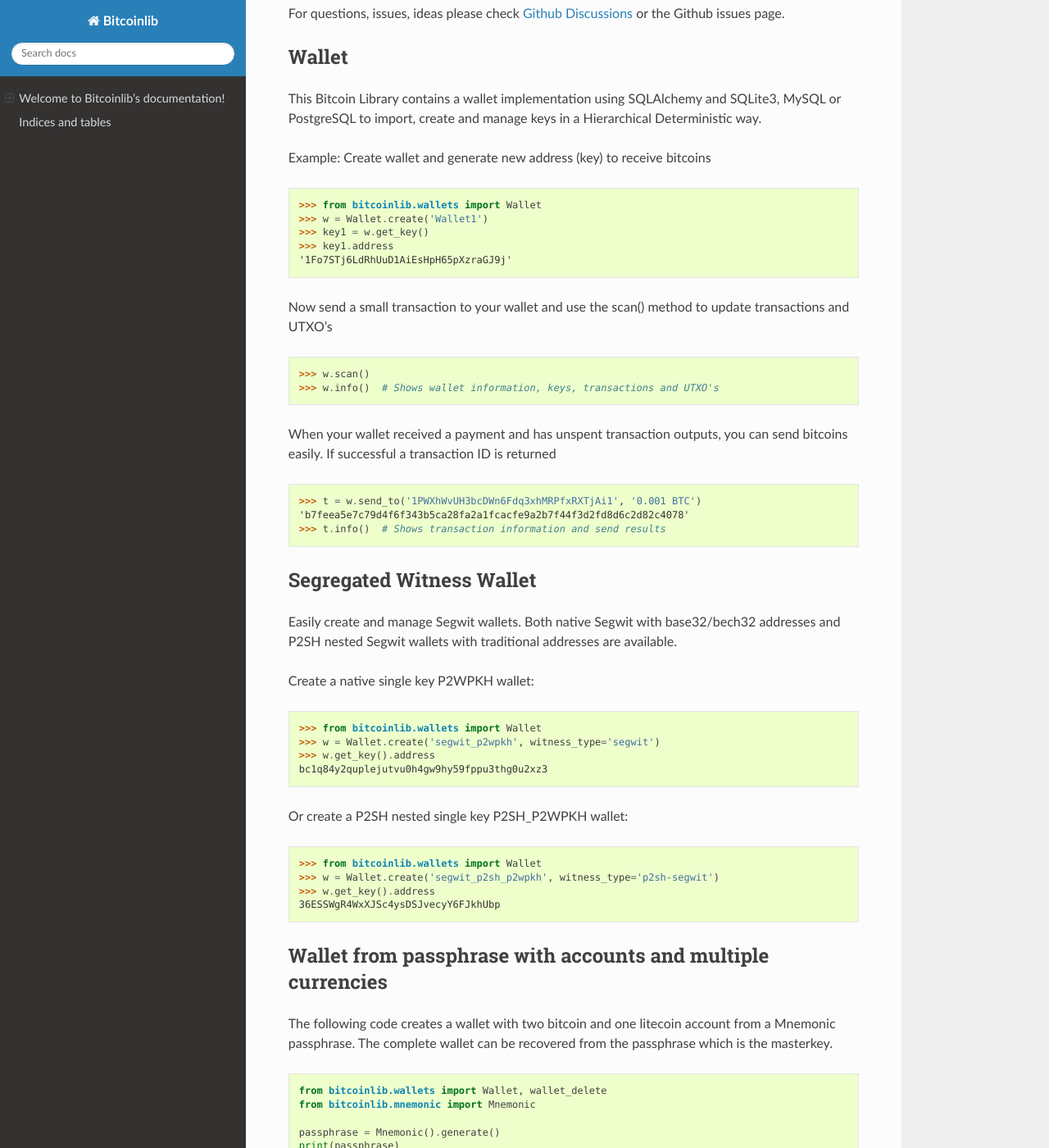
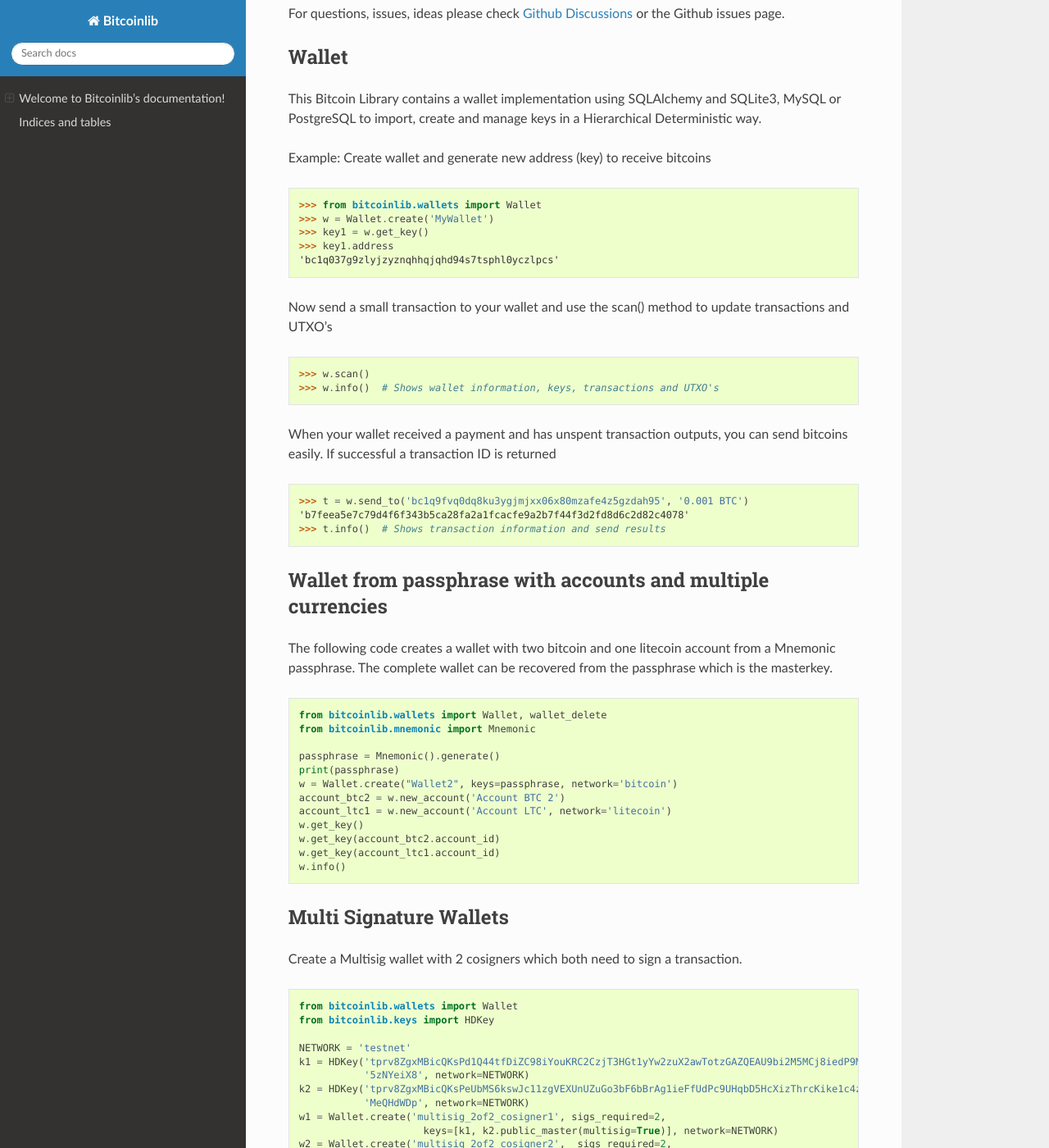
Before and after one commit to 1200wd/bitcoinlib, a Sphinx documentation site: the page built from docs/index.rst, in a window 1280 px wide and 1400 px high, scrolled down 347 px. Shown: the whole window at 82% size. Built offline with Sphinx 7.4.7 and the Read the Docs theme 3.1.0, drawn with Linux system fonts in a browser that asks for light colours; pages that are not in the unit, such as notebooks, are missing from menus; some of the changed text lies outside the part shown.

Commit message:
Update to segwit addresses or main docu page

```diff
--- a/docs/index.rst
+++ b/docs/index.rst
@@ -27,10 +27,10 @@
 .. code-block:: pycon
 
    >>> from bitcoinlib.wallets import Wallet
-   >>> w = Wallet.create('Wallet1')
+   >>> w = Wallet.create('MyWallet')
    >>> key1 = w.get_key()
    >>> key1.address
-   '1Fo7STj6LdRhUuD1AiEsHpH65pXzraGJ9j'
+   'bc1q037g9zlyjzyznqhhqjqhd94s7tsphl0yczlpcs'
 
 Now send a small transaction to your wallet and use the scan() method to update transactions and UTXO's
 
@@ -44,35 +44,10 @@
 
 .. code-block:: pycon
 
-    >>> t = w.send_to('1PWXhWvUH3bcDWn6Fdq3xhMRPfxRXTjAi1', '0.001 BTC')
+    >>> t = w.send_to('bc1q9fvq0dq8ku3ygjmjxx06x80mzafe4z5gzdah95', '0.001 BTC')
     'b7feea5e7c79d4f6f343b5ca28fa2a1fcacfe9a2b7f44f3d2fd8d6c2d82c4078'
     >>> t.info()  # Shows transaction information and send results
 
-
-
-Segregated Witness Wallet
--------------------------
-
-Easily create and manage Segwit wallets. Both native Segwit with base32/bech32 addresses and P2SH nested Segwit
-wallets with traditional addresses are available.
-
-Create a native single key P2WPKH wallet:
-
-.. code-block:: pycon
-
-    >>> from bitcoinlib.wallets import Wallet
-    >>> w = Wallet.create('segwit_p2wpkh', witness_type='segwit')
-    >>> w.get_key().address
-    bc1q84y2quplejutvu0h4gw9hy59fppu3thg0u2xz3
-
-Or create a P2SH nested single key P2SH_P2WPKH wallet:
-
-.. code-block:: pycon
-
-    >>> from bitcoinlib.wallets import Wallet
-    >>> w = Wallet.create('segwit_p2sh_p2wpkh', witness_type='p2sh-segwit')
-    >>> w.get_key().address
-    36ESSWgR4WxXJSc4ysDSJvecyY6FJkhUbp
 
 
 Wallet from passphrase with accounts and multiple currencies
```
Also changed, not shown: other parts of docs/index.rst (+1 -1 lines).
